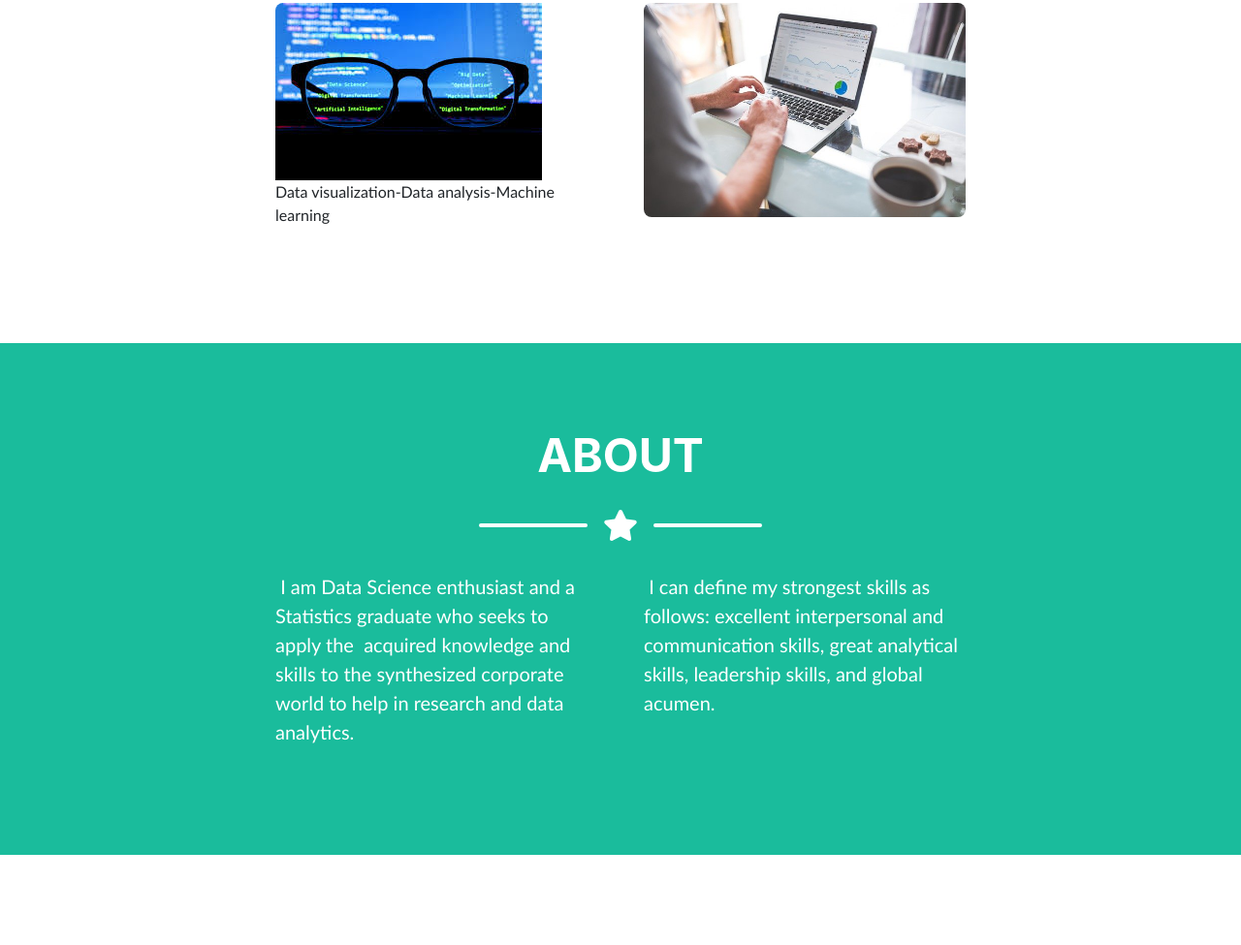
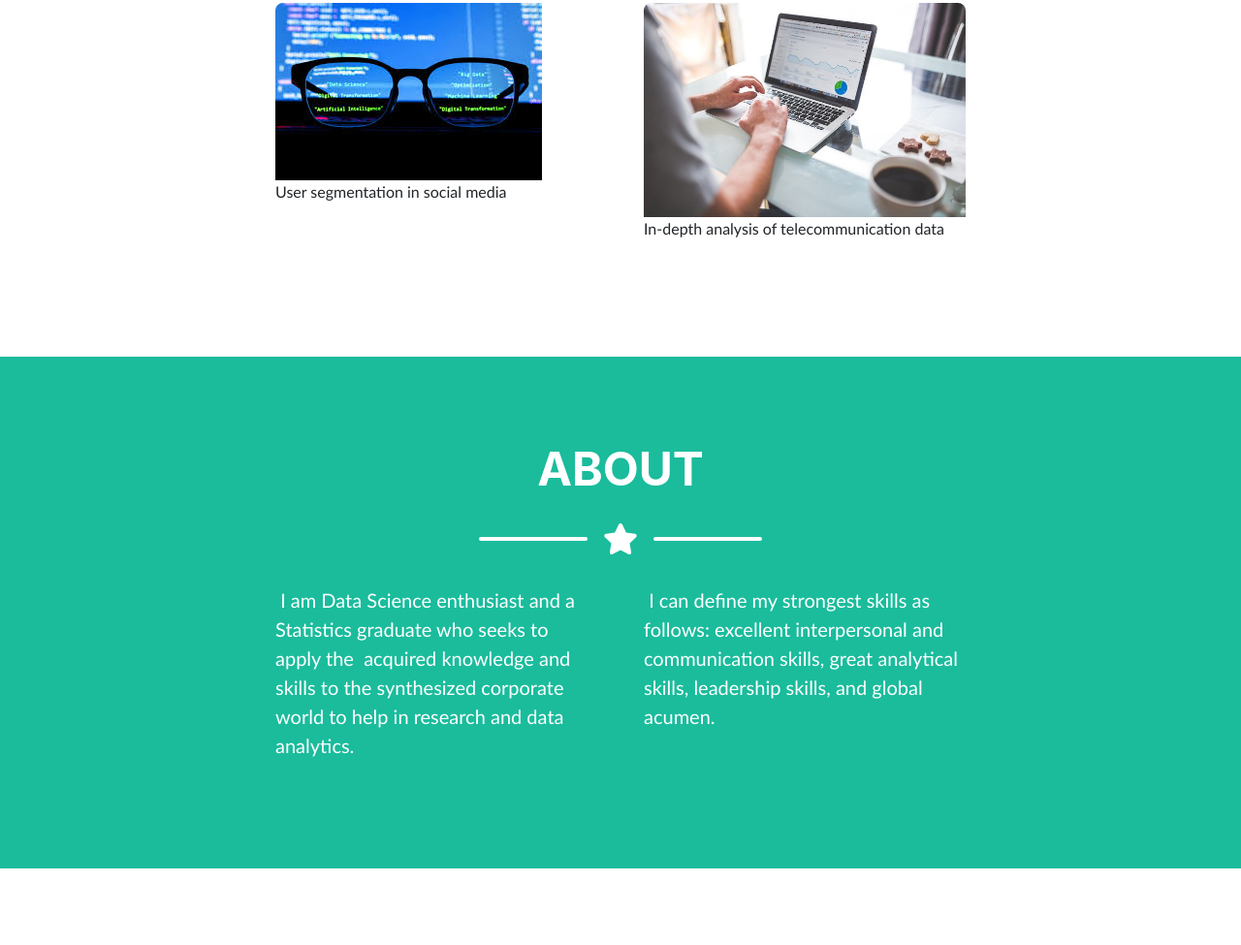
Before and after one commit to Bessy-Mukaria/Bessy-Mukaria.github.io, a plain HTML site: page index.html in a window 1280 px wide. Shown: the part 996-1971 px from the top of the page at 97% size. Drawn offline with nearby package versions, Linux system fonts and the light colour scheme; a web font is replaced by a local one.

Commit message:
Update index.html

```diff
--- a/index.html
+++ b/index.html
@@ -65,7 +65,7 @@
                             <div class="portfolio-item-caption d-flex align-items-center justify-content-center h-100 w-100">
                                 <div class="portfolio-item-caption-content text-center text-white"><i class="fas fa-plus fa-3x"></i></div>
                             </div><img class="img-fluid" src="assets/img/portfolio/Image_1.jpg" alt="Locked Safe"/>
-                            <p class="pre-wrap masthead-subheading font-weight-light mb-0">Data visualization-Data analysis-Machine learning</p>
+                            <p class="pre-wrap masthead-subheading font-weight-light mb-0">User segmentation in social media</p>
                         </div>
                     </div>
                     <div class="col-md-6 col-lg-4 mb-5">
@@ -73,6 +73,7 @@
                             <div class="portfolio-item-caption d-flex align-items-center justify-content-center h-100 w-100">
                                 <div class="portfolio-item-caption-content text-center text-white"><i class="fas fa-plus fa-3x"></i></div>
                             </div><img class="img-fluid" src="assets/img/portfolio/Image_2.jpg" alt="Submarine"/>
+                            <p class="pre-wrap masthead-subheading font-weight-light mb-0">In-depth analysis of telecommunication data</p>
                         </div>
                     </div>
                 </div>
```
